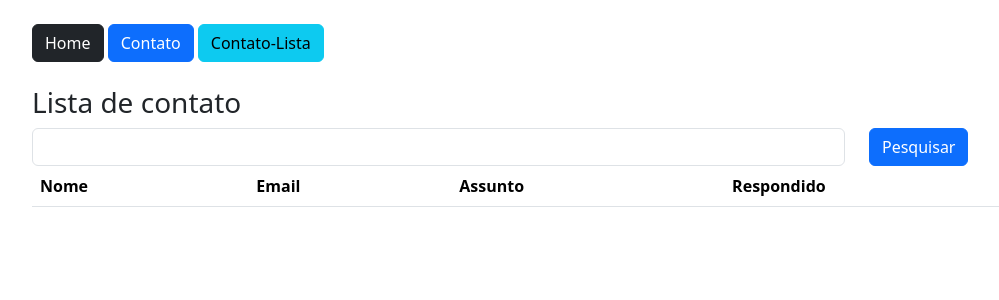
After one commit to edniltonDev/Formulario-com-Flask, a Flask app: page /contato/lista/ in a window 1280 px wide. The commit adds this page. Shown: the top 300 px of the page, without its empty margins (50-1049 px from the left). Run offline with Flask 3, Linux system fonts and the light colour scheme; lists and menus that the app fills with data are empty.

Commit message:
deixando app seguero

```diff
--- /dev/null
+++ b/estudo/static/js/script.js
@@ -0,0 +1 @@
+console.log("Script carregado com sucesso!");
--- /dev/null
+++ b/estudo/templates/base.html
@@ -0,0 +1,20 @@
+<!DOCTYPE html>
+<html lang="pt-br">
+<head>
+    <meta charset="UTF-8">
+    <meta name="viewport" content="width=device-width, initial-scale=1.0">
+    <title>Contato</title>
+    <link href="https://cdn.jsdelivr.net/npm/bootstrap@5.3.8/dist/css/bootstrap.min.css" rel="stylesheet" integrity="sha384-sRIl4kxILFvY47J16cr9ZwB07vP4J8+LH7qKQnuqkuIAvNWLzeN8tE5YBujZqJLB" crossorigin="anonymous">
+</head>
+<body>
+
+    <section class="container-fluid mt-4">
+    {% block content%} {% endblock %}
+    </section>
+
+
+    <script src="{{ url_for('static', filename='js/script.js')}}"></script>
+
+    <script src="https://cdn.jsdelivr.net/npm/bootstrap@5.3.8/dist/js/bootstrap.bundle.min.js" integrity="sha384-FKyoEForCGlyvwx9Hj09JcYn3nv7wiPVlz7YYwJrWVcXK/BmnVDxM+D2scQbITxI" crossorigin="anonymous"></script>
+</body>
+</html>
--- /dev/null
+++ b/estudo/templates/contato_lista.html
@@ -0,0 +1,57 @@
+{% extends 'base.html' %}
+
+
+{% block content%}
+    <div class="container">
+
+         {% include 'nav.html'%}
+
+        <div class="row mt-4">
+            <h3>Lista de contato</h3>
+
+            <form action="" method="get" class="row">
+                <div class="col-9">
+                    <input type="text" name="pesquisa" class="form-control">
+                </div>
+                <div class="col-3">
+                    <button type="submit" class="btn btn-primary">Pesquisar</button>
+
+                </div>
+            </form>
+
+            <div class="col-12">
+                <table class="table">
+                    <thead>
+                        <tr>
+                            <th>Nome</th>
+                            <th>Email</th>
+                            <th>Assunto</th>
+                            <th>Respondido</th>
+                            <th></th>
+                        </tr>
+                    </thead>
+                    <tbody>
+                        {% for linha in context['dados'] %}
+                        <tr>
+                            <td>{{linha.nome}}</td>
+                            <td>{{linha.email}}</td>
+                            <td>{{linha.assunto}}</td>
+
+                            <td>{% if linha.respondido == 1 %}
+                                    Sim
+                                {% else %}
+                                    Nao
+                                {% endif %}
+                            </td>
+                            <td><a href="{{ url_for('contatoDetail',id=linha.id)}}"><img src="{{ url_for('static', filename='img/bt.avif')}}" style="width: 20px;"></a></td>
+
+                        </tr>
+                        {% endfor %}
+                    </tbody>
+                </table>
+            </div>
+        </div>
+
+
+    </div>
+{% endblock %}
--- /dev/null
+++ b/estudo/templates/nav.html
@@ -0,0 +1,7 @@
+
+
+<a href="/" class="btn btn-dark">Home</a>
+
+<a href="{{url_for('about')}}" class="btn btn-primary">Contato</a>
+
+<a href="{{url_for('contatoLista')}}" class="btn btn-info">Contato-Lista</a>
--- a/estudo/views.py
+++ b/estudo/views.py
@@ -1,14 +1,52 @@
 from estudo import app, db
-from flask import render_template, url_for, request
+from flask import render_template, url_for, request, redirect
 from estudo.models import Contato
+from estudo.forms import ContatoForm #importando o formulário de contato no segundo codigo
 
 @app.route('/')
 def homepage():
     usuario = "Théo"
     return render_template("index.html", usuario=usuario)
 
-@app.route('/contato', methods=['GET', 'POST'])
+@app.route('/contato/', methods=['GET', 'POST'])
 def about():
+    form = ContatoForm()
+    context = {}
+    if form.validate_on_submit():
+        form.save()
+        return redirect( url_for('homepage') )
+
+
+    return render_template("contato.html", context=context, form=form )
+
+@app.route('/contato/lista/')
+def contatoLista():
+    if request.method == 'GET':
+        pesquisa = request.args.get('pesquisa', '')
+    dados = Contato.query.order_by("nome")
+    if pesquisa != '':
+        dados = dados.filter_by(nome=pesquisa)
+    context = {"dados": dados.all()}
+    return render_template("contato_lista.html", context=context)
+
+
+
+
+@app.route('/contato/<int:id>/')
+def contatoDetail(id):
+    obj = Contato.query.get_or_404(id)
+    return render_template("contato_detail.html",obj=obj)
+
+
+
+
+
+
+
+
+# Formato não recomendado, apenas para estudo, trbalhos internos.
+@app.route('/contato_old/', methods=['GET', 'POST'])
+def about_old():
     context = {}
     if request.method == 'GET':
         pesquisa = request.args.get('pesquisa')
```
Also changed, not shown: estudo/__init__.py (+7 -2 lines), estudo/forms.py (added, +26 -0 lines), estudo/templates/contato.html (+17 -48 lines), estudo/templates/contato_detail.html (added, +42 -0 lines), estudo/templates/contato_old.html (added, +61 -0 lines), estudo/templates/index.html (+7 -13 lines), estudo/static/img/bt.avif (added), estudo/static/img/bt.png (added), estudo/static/img/flask.png (added), 3 other files.
